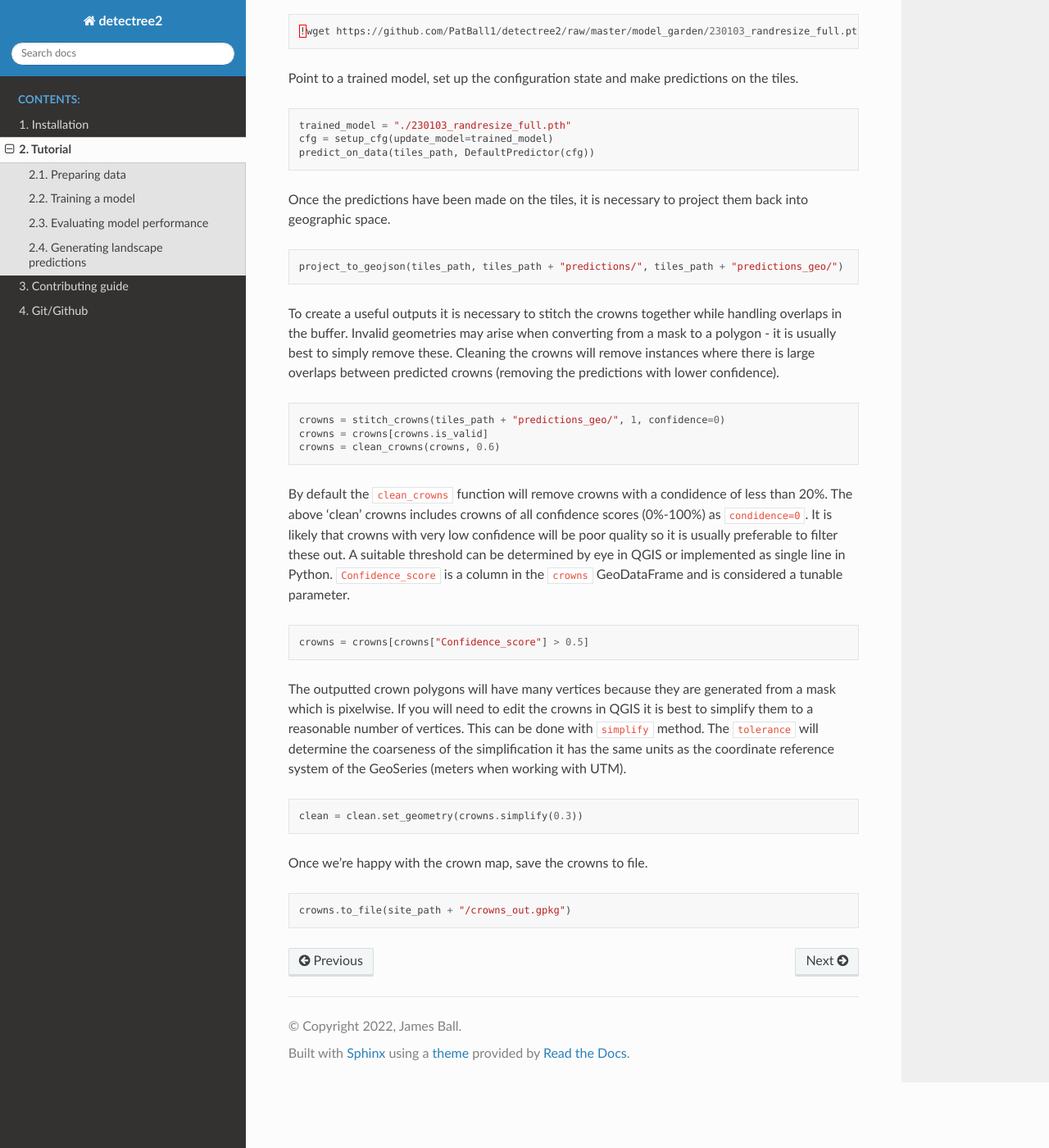
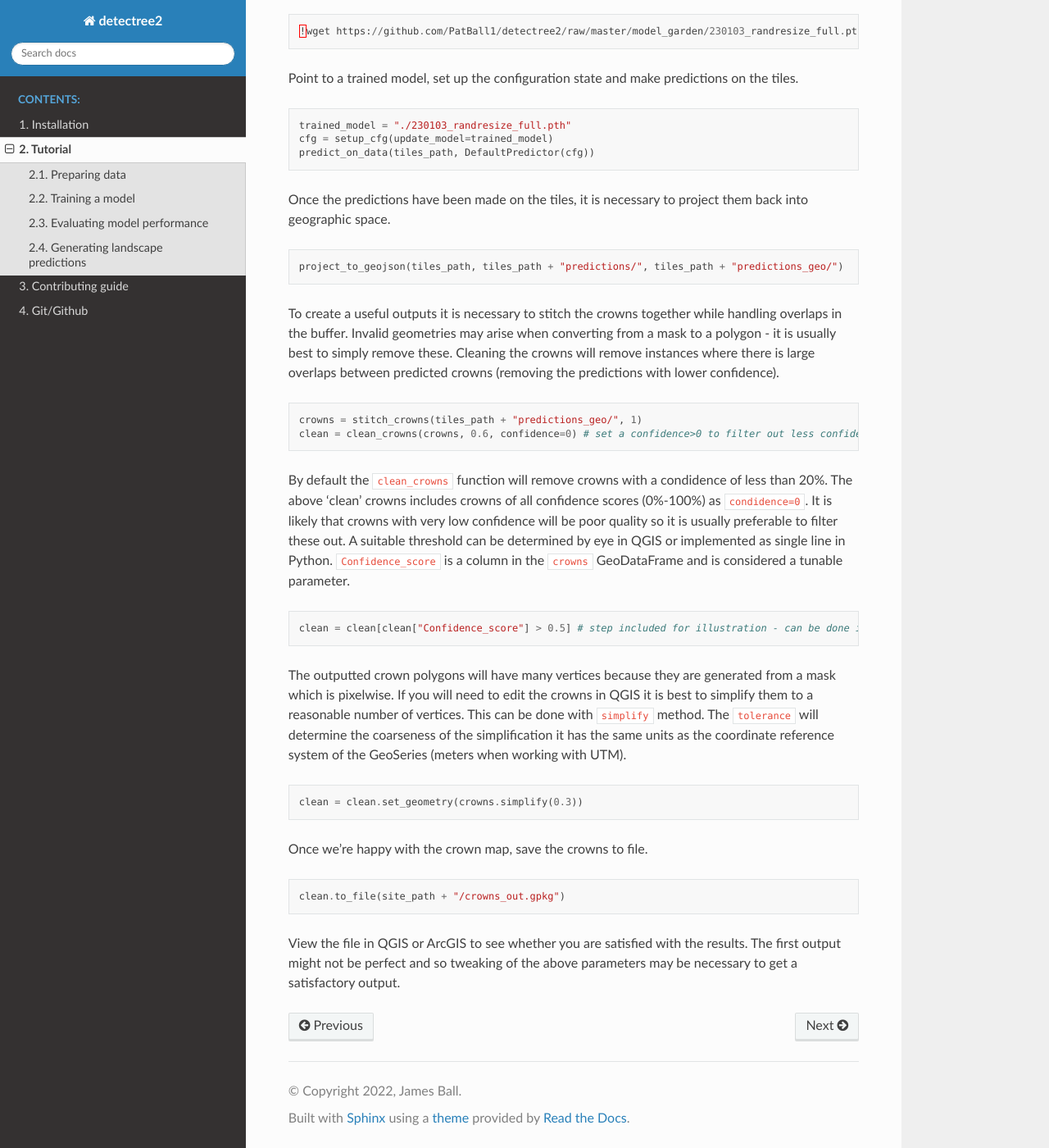
Before and after one commit to PatBall1/detectree2, a Sphinx documentation site: the page built from docs/source/tutorial.rst, in a window 1280 px wide and 1400 px high, scrolled down 5788 px. Shown: the whole window at 82% size. Built offline with Sphinx 7.4.7 and the Read the Docs theme 2.0.0, drawn with Linux system fonts in a browser that asks for light colours; pages that are not in the unit, such as notebooks, are missing from menus.

Commit message:
Tutorial updates and more clarity on the clean_crowns function (#99)

```diff
--- a/docs/source/tutorial.rst
+++ b/docs/source/tutorial.rst
@@ -301,9 +301,8 @@ predictions with lower confidence).
 
 .. code-block:: python
 
-   crowns = stitch_crowns(tiles_path + "predictions_geo/", 1, confidence=0)
-   crowns = crowns[crowns.is_valid]
-   crowns = clean_crowns(crowns, 0.6)
+   crowns = stitch_crowns(tiles_path + "predictions_geo/", 1)
+   clean = clean_crowns(crowns, 0.6, confidence=0) # set a confidence>0 to filter out less confident crowns
 
 By default the ``clean_crowns`` function will remove crowns with a condidence of less than 20%. The above 'clean' crowns
 includes crowns of all confidence scores (0%-100%) as ``condidence=0``. It is likely that crowns with very low
@@ -313,7 +312,7 @@ and is considered a tunable parameter.
 
 .. code-block:: python
 
-   crowns = crowns[crowns["Confidence_score"] > 0.5]
+   clean = clean[clean["Confidence_score"] > 0.5] # step included for illustration - can be done in clean_crowns func
 
 The outputted crown polygons will have many vertices because they are generated from a mask which is pixelwise. If you
 will need to edit the crowns in QGIS it is best to simplify them to a reasonable number of vertices. This can be done
@@ -328,4 +327,7 @@ Once we're happy with the crown map, save the crowns to file.
 
 .. code-block:: python
 
-   crowns.to_file(site_path + "/crowns_out.gpkg")
+   clean.to_file(site_path + "/crowns_out.gpkg")
+
+View the file in QGIS or ArcGIS to see whether you are satisfied with the results. The first output might not be perfect
+and so tweaking of the above parameters may be necessary to get a satisfactory output.
```
